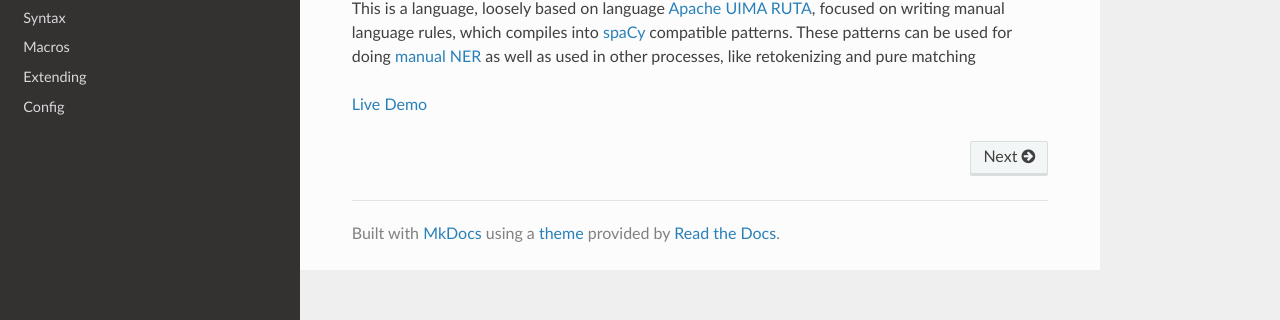
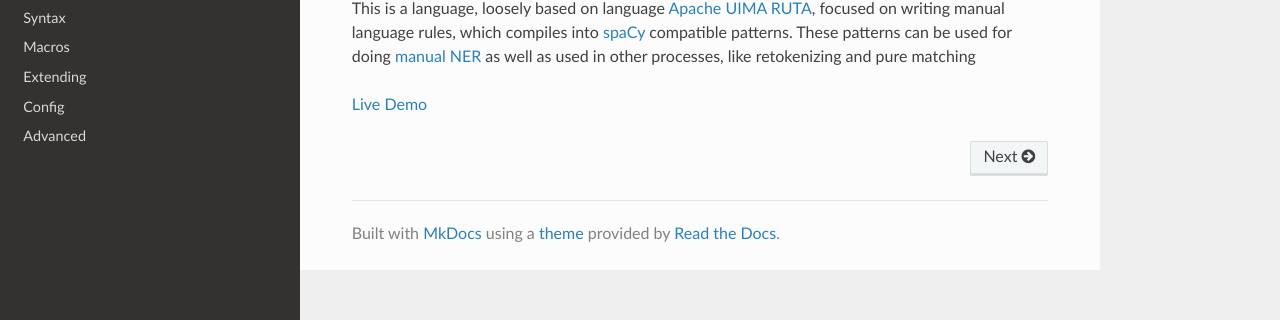
Before and after one commit to zaibacu/rita-dsl, an MkDocs documentation site: the page built from docs/index.md, in a window 1280 px wide. Shown: the part 163-483 px from the top of the page. Built offline with MkDocs 1.6.1, drawn with Linux system fonts in a browser that asks for light colours; nearby versions of some CDN libraries.

Commit message:
Update mkdocs.yml

```diff
--- a/mkdocs.yml
+++ b/mkdocs.yml
@@ -9,6 +9,7 @@ nav:
   - Macros: macros.md
   - Extending: extend.md
   - Config: config.md
+  - Advanced: advanced.md
 theme: readthedocs
 markdown_extensions:
   - toc:
```
